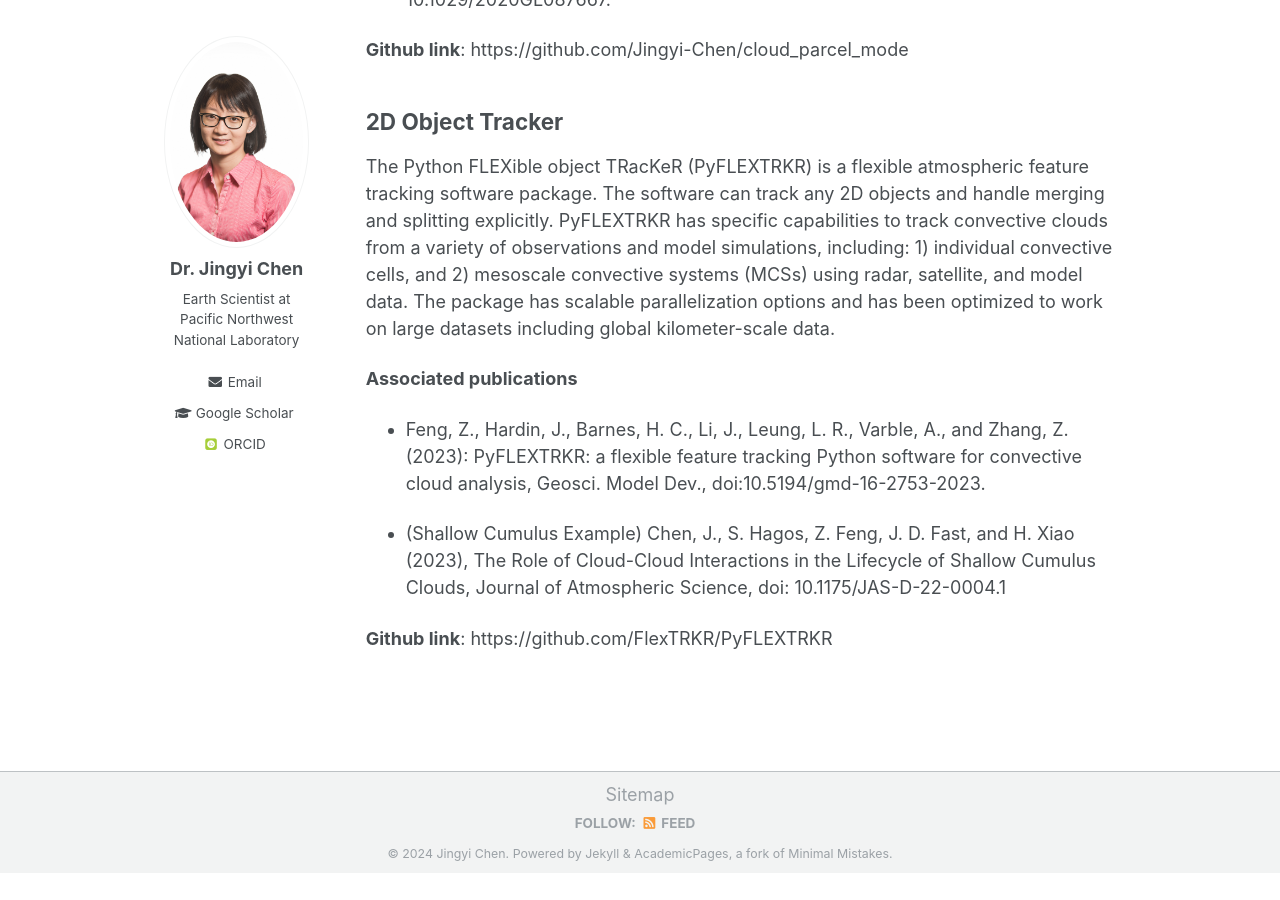
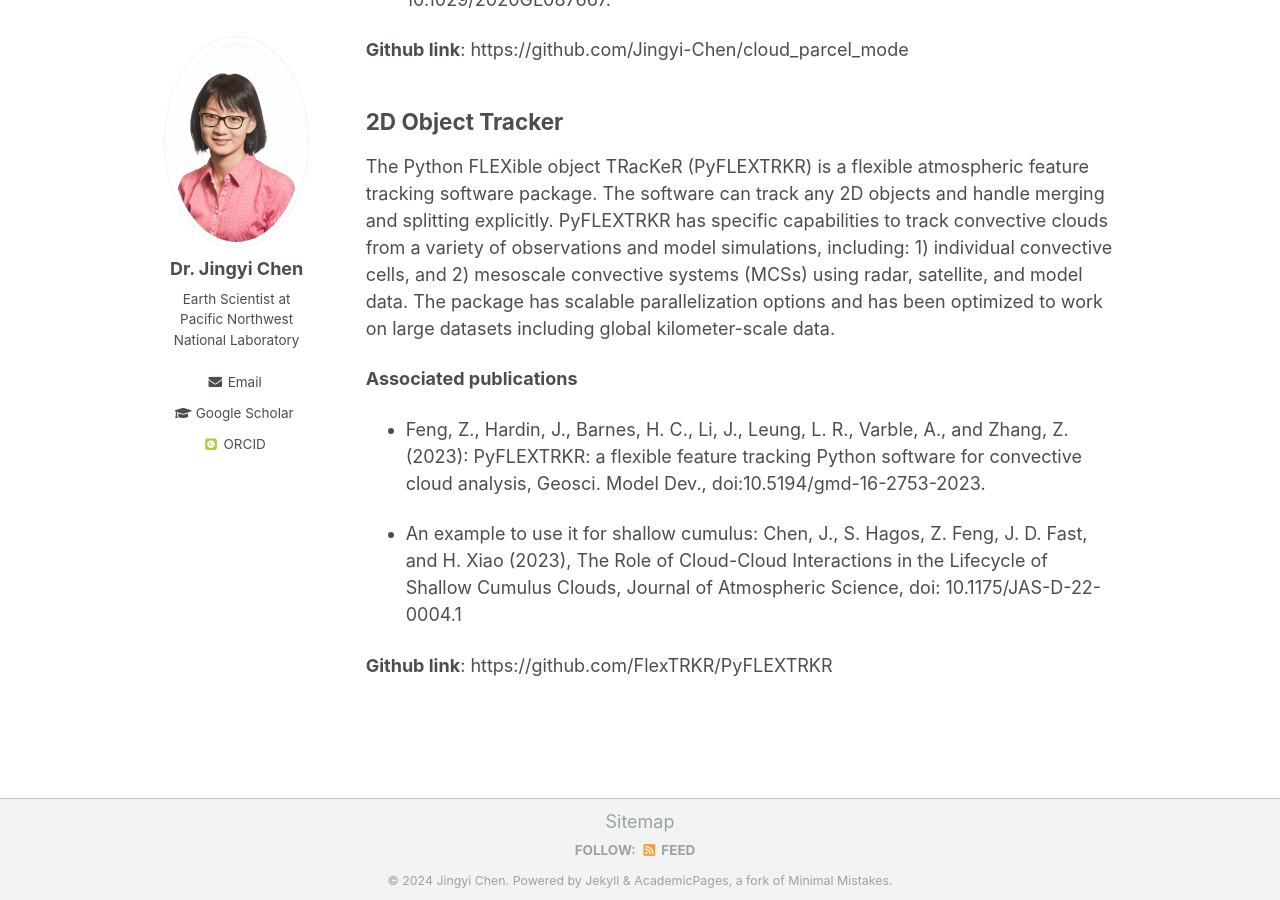
Before and after one commit to Jingyi-Chen/jingyi-chen.github.io, a Jekyll site: the page built from _pages/codes.md, in a window 1280 px wide and 900 px high, scrolled down 857 px. Built offline with Jekyll 4.4.1, drawn with Linux system fonts in a browser that asks for light colours; some web fonts are replaced; before the commit the page ends 1730 px from its top, so only the background shows below that.

Commit message:
Update codes.md

```diff
--- a/_pages/codes.md
+++ b/_pages/codes.md
@@ -32,6 +32,6 @@ PyFLEXTRKR has specific capabilities to track convective clouds from a variety o
 
 - Feng, Z., Hardin, J., Barnes, H. C., Li, J., Leung, L. R., Varble, A., and Zhang, Z. (2023): PyFLEXTRKR: a flexible feature tracking Python software for convective cloud analysis, Geosci. Model Dev., doi:10.5194/gmd-16-2753-2023.
 
-- (Shallow Cumulus Example) Chen, J., S. Hagos, Z. Feng, J. D. Fast, and H. Xiao (2023), The Role of Cloud-Cloud Interactions in the Lifecycle of Shallow Cumulus Clouds, Journal of Atmospheric Science, doi: 10.1175/JAS-D-22-0004.1
+- An example to use it for shallow cumulus: Chen, J., S. Hagos, Z. Feng, J. D. Fast, and H. Xiao (2023), The Role of Cloud-Cloud Interactions in the Lifecycle of Shallow Cumulus Clouds, Journal of Atmospheric Science, doi: 10.1175/JAS-D-22-0004.1
 
 **Github link**: https://github.com/FlexTRKR/PyFLEXTRKR
```
